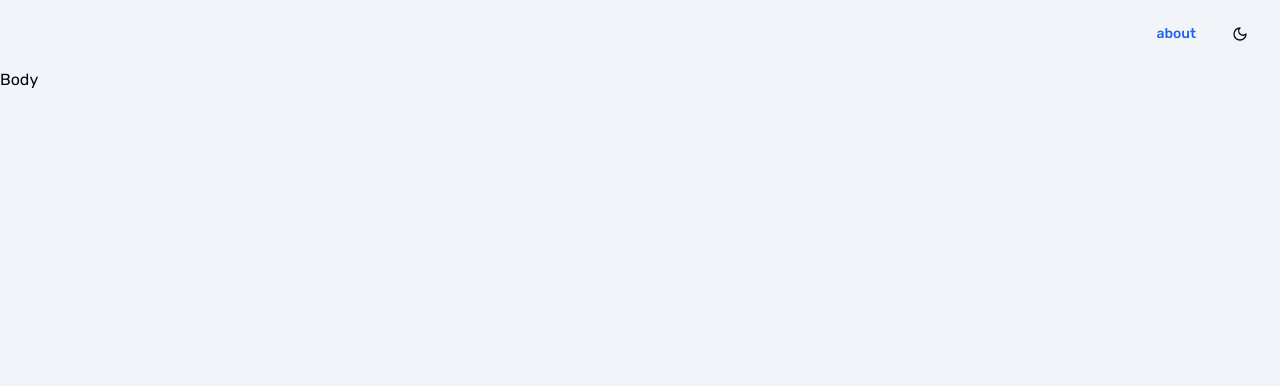
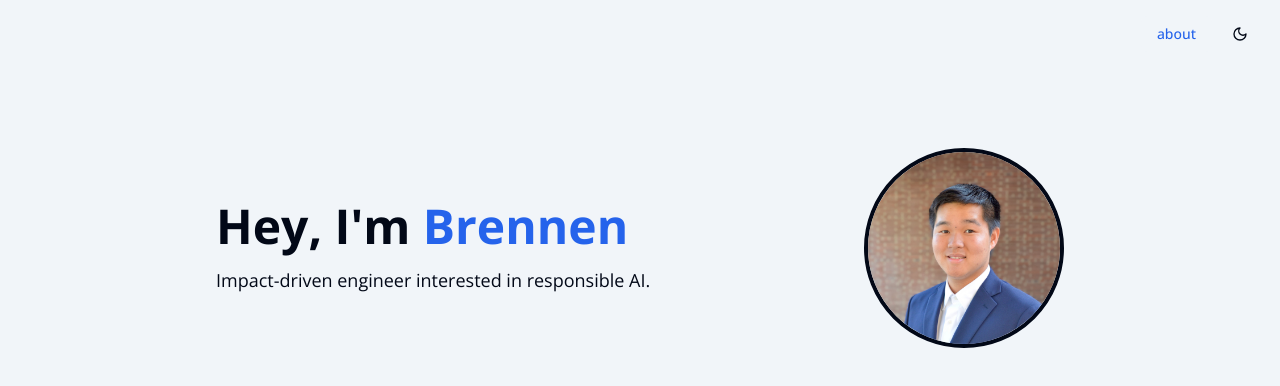
Before and after one commit to brennenho/brennen.dev, a Next.js app: page / in a window 1280 px wide. Shown: the top 386 px of the page. Built offline with nearby package versions, Linux system fonts and the light colour scheme.

Commit message:
added hero

```diff
--- a/src/app/layout.tsx
+++ b/src/app/layout.tsx
@@ -1,7 +1,7 @@
 import "~/styles/globals.css";
 
 import { type Metadata } from "next";
-import { Rubik } from "next/font/google";
+import { Open_Sans } from "next/font/google";
 import { Menu } from "~/components/menu";
 import { ThemeProvider } from "~/components/theme-provider";
 
@@ -12,7 +12,7 @@ export const metadata: Metadata = {
   icons: [{ rel: "icon", url: "/favicon.ico" }],
 };
 
-const font = Rubik({
+const font = Open_Sans({
   subsets: ["latin"],
 });
 
--- a/src/app/page.tsx
+++ b/src/app/page.tsx
@@ -1,3 +1,11 @@
+import { Hero } from "~/components/hero";
+
 export default function HomePage() {
-  return <main className="">Body</main>;
+  return (
+    <main className="">
+      <div className="flex h-full flex-col items-center gap-4">
+        <Hero />
+      </div>
+    </main>
+  );
 }
--- /dev/null
+++ b/src/components/hero.tsx
@@ -0,0 +1,26 @@
+import Image from "next/image";
+
+export function Hero() {
+  return (
+    <div className="mt-20 flex w-full max-w-4xl flex-col-reverse items-center gap-4 px-6 md:flex-row">
+      <div className="flex-1 text-center md:mr-8 md:text-left">
+        <h1 className="text-4xl font-bold leading-tight md:text-5xl">
+          Hey, I'm <span className="text-primary">Brennen</span>
+        </h1>
+        <div className="mt-4 text-lg">
+          Impact-driven engineer interested in responsible AI.
+        </div>
+      </div>
+
+      <div className="md:mt-0">
+        <Image
+          src="/img/bho.jpg"
+          alt="Brennen Ho"
+          width={200}
+          height={200}
+          className="rounded-full border-4 border-foreground"
+        />
+      </div>
+    </div>
+  );
+}
```
Also changed, not shown: public/img/bho.jpg (added).
